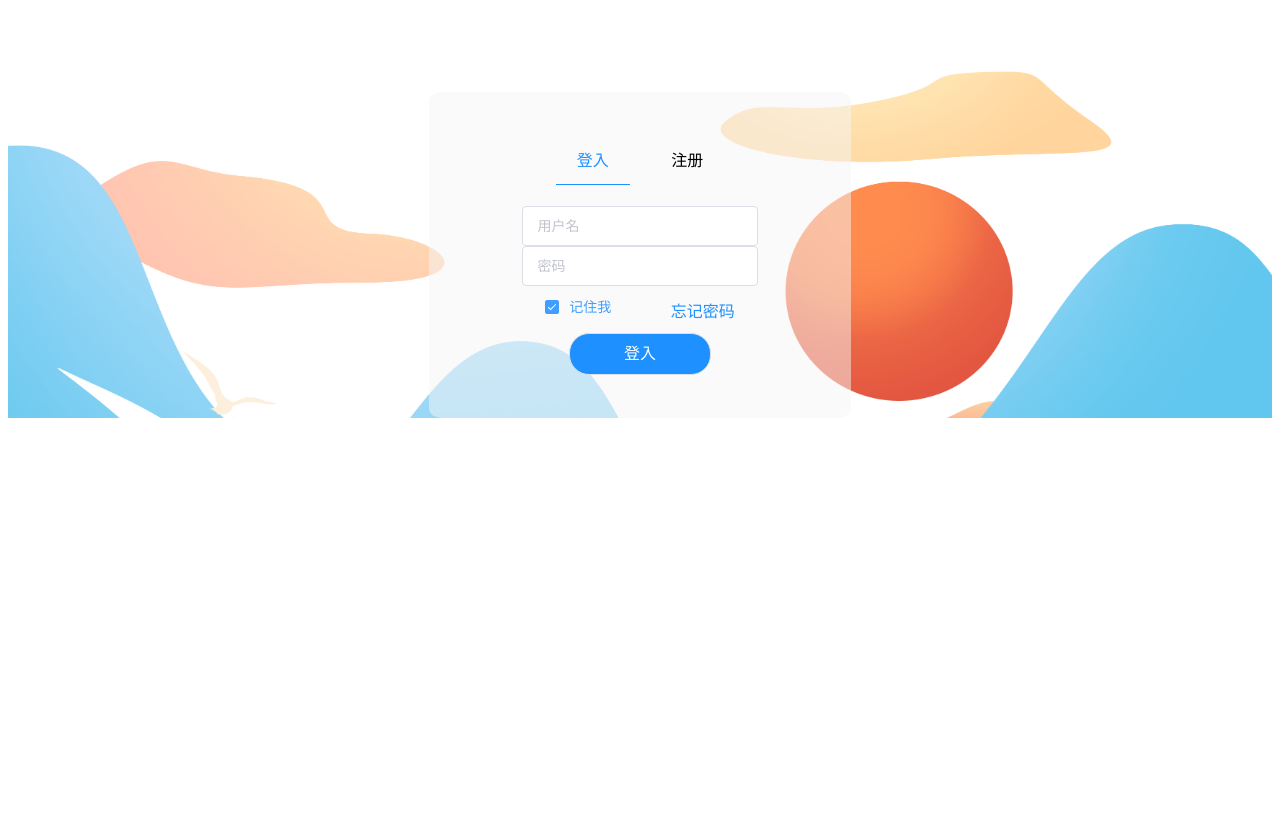
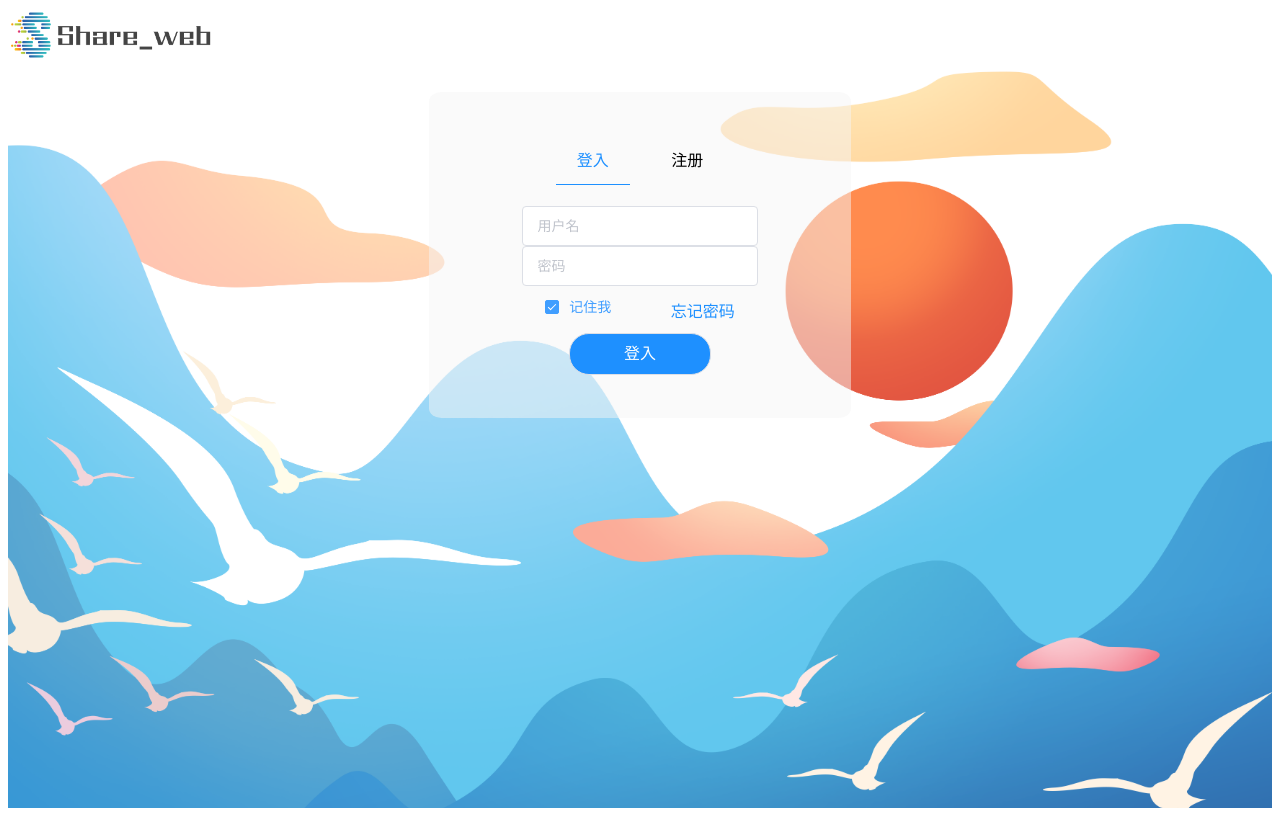
Before and after one commit to gavinwang23/ShareWeb-front, a Vue app: page /entry in a window 1280 px wide. Built offline with nearby package versions, Linux system fonts and the light colour scheme; what mavon-editor, v-charts would draw is missing.

Commit message:
完善权限，修改entry和index共用一个height的bug

```diff
--- a/src/assets/css/Entry.scss
+++ b/src/assets/css/Entry.scss
@@ -1,14 +1,18 @@
+html,
+body,
+#app,
 .el-col {
-    height: 100%;
+    height: 100vh;
 }
 
 .el-main {
-    // padding: 1%;
+    padding: 0;
     background-color: #b8e5f8;
 }
 
 .el-row {
-    background: url("#{$img}/day.png");
+    // background: url("#{$img}/day.png");
+    background: url("./../picture/day.png");
     background-repeat: no-repeat;
     background-size: cover;
 }
@@ -19,7 +23,8 @@
 
 .imgBox {
     width: 50%;
-    background: url('#{$img}/logo.png');
+    // background: url('#{$img}/logo.png');
+    background: url("./../picture/logo.png");
     background-repeat: no-repeat;
     background-size: contain;
     height: 100%;
--- a/src/assets/css/index.scss
+++ b/src/assets/css/index.scss
@@ -1,11 +1,12 @@
-// html,
-// body,
-// #app {
-//     height: auto;
-// }
+html,
+body,
+#app {
+    height: auto;
+}
+
 .el-header {
     position: relative;
-    z-index: 100;
+    z-index: 2;
 }
 
 .ulBox {
--- a/src/assets/css/public.scss
+++ b/src/assets/css/public.scss
@@ -1,7 +1,6 @@
 html,
 body,
 #app {
-    height: 100%;
     margin: 0;
     /* 在followPage页面用到了padding为0 */
     padding: 0 !important;
--- a/src/store/store.js
+++ b/src/store/store.js
@@ -5,16 +5,16 @@ Vue.use(Vuex)
 
 export default new Vuex.Store({
     state: {
-        headerState: true
+        /* headerState: true */
     },
     mutations: {
         // 组件渐变效果
-        headerUp(state) {
+        /* headerUp(state) {
             state.headerState = false;
         },
         headerDown(state) {
             state.headerState = true;
-        }
+        } */
     },
     actions: {},
     modules: {}
--- a/src/views/entry.vue
+++ b/src/views/entry.vue
@@ -37,13 +37,9 @@
     </el-main>
   </el-container>
 </template>
-<style lang="scss" scoped>
-$img: "../assets/picture";
-@import "../assets/css/public.scss";
-@import "../assets/css/entry.scss";
-@import url("../assets/css/public.scss");
-// @import url("../assets/scss/entry.scss");
-</style>
+
+<style src="../assets/css/entry.scss" lang="scss" scoped></style>
+
 <script>
 import login from "./../components/login/login";
 import register from "./../components/register";
@@ -55,13 +51,13 @@ export default {
   },
   data() {
     return {
-      switchProperty:true,
+      switchProperty: true
     };
   },
   created() {
     if (this.$route.params.entryData != undefined) {
       this.switchProperty = this.$route.params.entryData;
-    }else{
+    } else {
       this.switchProperty = true;
     }
   },
--- a/src/views/follow_page.vue
+++ b/src/views/follow_page.vue
@@ -76,6 +76,7 @@
 </style>
 
 <script>
+import cookie from "js-cookie"
 import myHead from "./../components/header/headerBackUp.vue";
 import layout from "./../components/layout.vue";
 import loginMessage from "./../components/login/loginMessage";
@@ -92,7 +93,11 @@ export default {
       allowPage: false
     };
   },
-  created() {},
+  created() {
+    if(cookie.get("token")){
+      this.allowPage=true;
+    }
+  },
   methods: {
     changeListState(index) {
       return (this.isActive = index);
--- a/src/views/index.vue
+++ b/src/views/index.vue
@@ -39,12 +39,7 @@
   </el-container>
 </template>
 
-<style lang="scss" scoped>
-@import "../assets/css/index.scss";
-// @import url("../assets/css/index.scss");
-</style>
-<style scoped>
-/* @import url("../assets/css/index.scss"); */
+<style src="../assets/css/index.scss" lang="scss" scoped>
 </style>
 
 <script>
```
